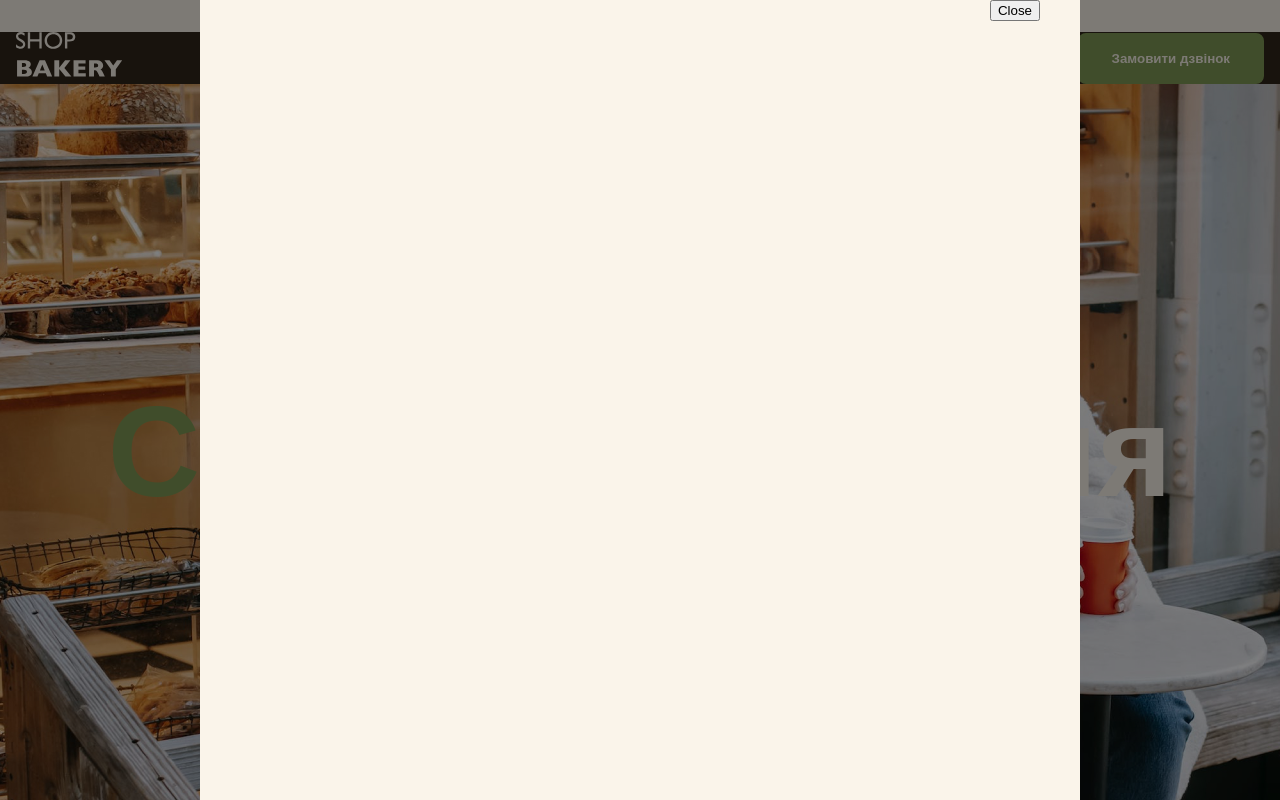
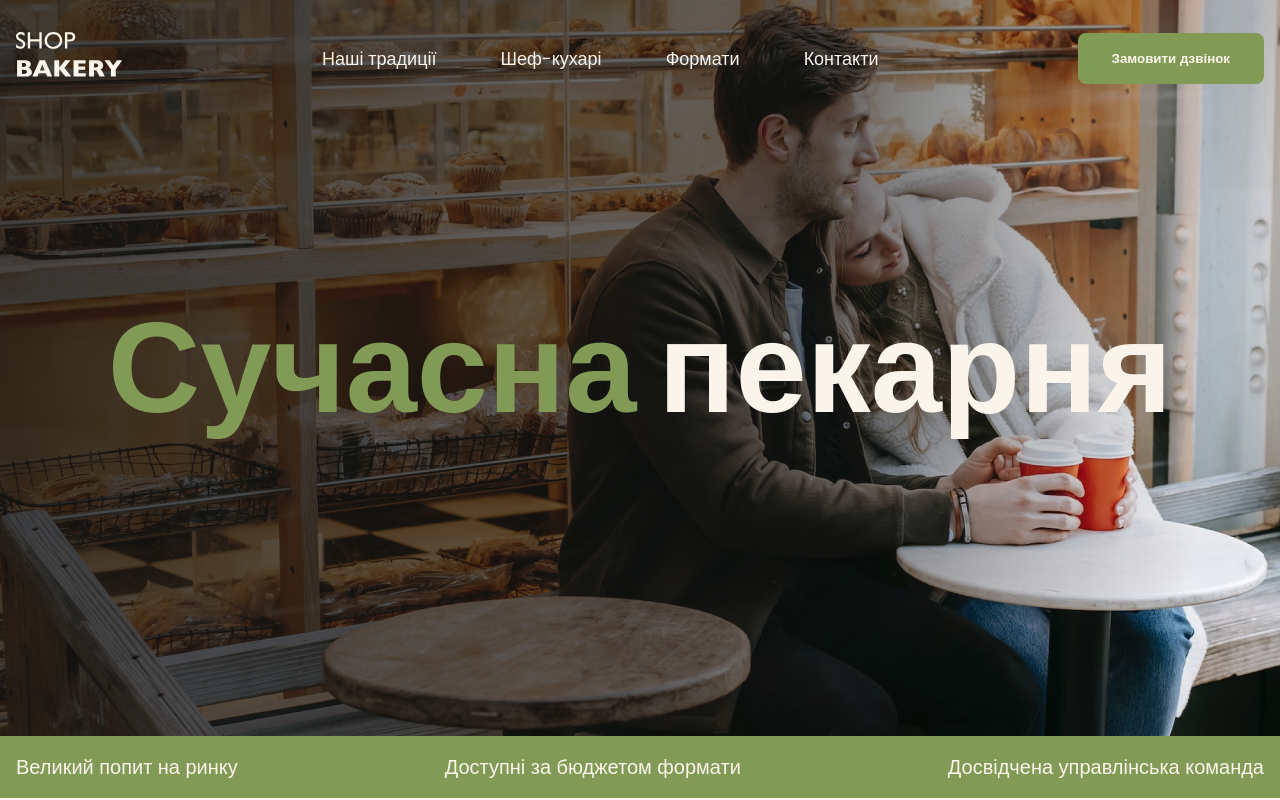
Before and after one commit to midleagesdeveloper/genius-prod, a plain HTML site: page index.html in a window 1280 px wide. Shown: the top 800 px of the page. Drawn offline with Linux system fonts and the light colour scheme.

Commit message:
bla bla bla

```diff
--- a/css/styles.css
+++ b/css/styles.css
@@ -107,6 +107,9 @@ ul {
   cursor: pointer;
   font-weight: 600;
   padding: 16px 32px;
+  transition:
+    color 0.3s,
+    background-color 0.3s;
 }
 
 .button:hover {
@@ -118,11 +121,11 @@ ul {
 .link {
   color: var(--color-primary-normal);
   text-decoration: none;
+  transition: color 0.3s;
 }
 
 .link:hover {
   color: var(--color-brand-light);
-  font-weight: 600;
 }
 
 /* Header */
@@ -150,12 +153,22 @@ ul {
 /* HERO SECTION */
 
 .header {
-  background-color: #31261a;
-  margin-top: 32px;
+  position: absolute;
+  top: 0;
+  padding-top: 32px;
+  left: 0;
+  width: 100%;
 }
 
 .hero-section {
-  background-image: url(../images/hero-background.jpg);
+  background-image:
+    linear-gradient(
+      102.76deg,
+      rgba(18, 18, 17, 0.78) 2.45%,
+      rgba(18, 18, 17, 0.6) 59.16%,
+      rgba(18, 18, 17, 0) 91.22%
+    ),
+    url(../images/hero-background.jpg);
   background-repeat: no-repeat;
   background-position: center top;
   background-size: cover;
@@ -340,6 +353,11 @@ ul {
   );
   border: 1px solid lightblue; /*remove*/
   border-radius: 16px;
+  transition: transform 0.3s;
+}
+
+.format-card:hover {
+  transform: scale(1.05);
 }
 
 .formats-title {
@@ -378,6 +396,10 @@ ul {
 .carousel-button:hover {
   background-color: var(--color-primary-dark);
   fill: var(--color-primary-normal);
+}
+
+.carousel-button.next {
+  transform: rotate(180deg);
 }
 
 /* Contact section */
@@ -492,12 +514,18 @@ ul {
   display: flex;
   justify-content: center;
   align-items: center;
+  padding: 20px 0;
+  transition:
+    opacity 0.3s,
+    visibility 0.3s;
 }
 
 .modal {
   position: relative;
-  width: 880px;
-  height: 880px;
+  width: 100%;
+  max-width: 880px;
+  height: 100%;
+  max-height: 880px;
   background-color: var(--color-primary-normal);
   border-radius: 32px;
 }
--- a/index.html
+++ b/index.html
@@ -174,7 +174,7 @@
                 </article>
               </li>
             </ul>
-            <button type="button" class="carousel-button">
+            <button type="button" class="carousel-button next">
               <svg width="16" height="16">
                 <use href="./images/icons.svg#icon-arrow"></use>
               </svg>
@@ -265,7 +265,7 @@
         </div>
       </div>
     </footer>
-    <div class="backdrop">
+    <div class="backdrop is-hidden">
       <div class="modal">
         <button class="modal-btn-close" type="button">Close</button>
       </div>
```
